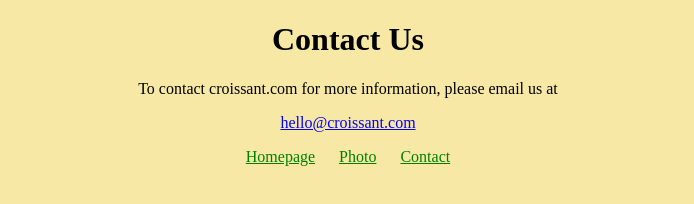
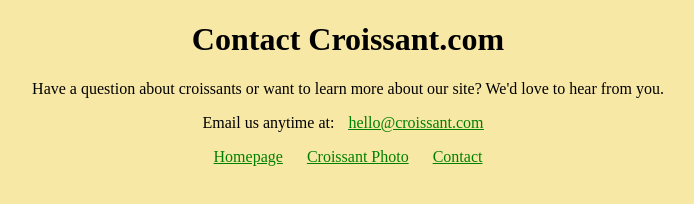
Before and after one commit to beckslange/4seo-hw, a plain HTML site: page contact.html in a window 1280 px wide. Shown: the whole page, without its empty margins (292-986 px from the left). Drawn offline with Linux system fonts and the light colour scheme.

Commit message:
each page made seo friendly

```diff
--- a/contact.html
+++ b/contact.html
@@ -3,17 +3,43 @@
   <head>
     <meta charset="UTF-8" />
     <meta name="viewport" content="width=device-width, initial-scale=1.0" />
+
+    <title>Contact Croissant.com | Get in Touch with Croissant Lovers</title>
+    <meta
+      name="description"
+      content="Contact Croissant.com for questions, collaborations, or more information about croissants. Email us directly and connect with our pastry team."
+    />
+
     <link rel="stylesheet" href="/styles/app.css" />
-    <title>Contact</title>
   </head>
+
   <body>
-    <h1>Contact Us</h1>
-    <p>
-      To contact croissant.com for more information, please email us at
-      <p class="email">hello@croissant.com</p>
-    </p>
-    <a href="/">Homepage</a>
-    <a href="/photo.html">Photo</a>
-    <a href="/contact.html">Contact</a>
+    <header>
+      <h1>Contact Croissant.com</h1>
+    </header>
+
+    <main>
+      <p>
+        Have a question about croissants or want to learn more about our site?
+        We'd love to hear from you.
+      </p>
+
+      <p>
+        Email us anytime at:
+        <span class="email">
+          <a href="mailto:hello@croissant.com" aria-label="Email Croissant.com">
+            hello@croissant.com
+          </a>
+        </span>
+      </p>
+    </main>
+
+    <nav aria-label="Main navigation">
+      <a href="/" title="Learn about croissants on the homepage">Homepage</a>
+      <a href="/photo.html" title="View a croissant photo gallery"
+        >Croissant Photo</a
+      >
+      <a href="/contact.html" title="Contact Croissant.com">Contact</a>
+    </nav>
   </body>
 </html>
```
Also changed, not shown: index.html (+35 -14 lines), photo.html (+25 -7 lines).
